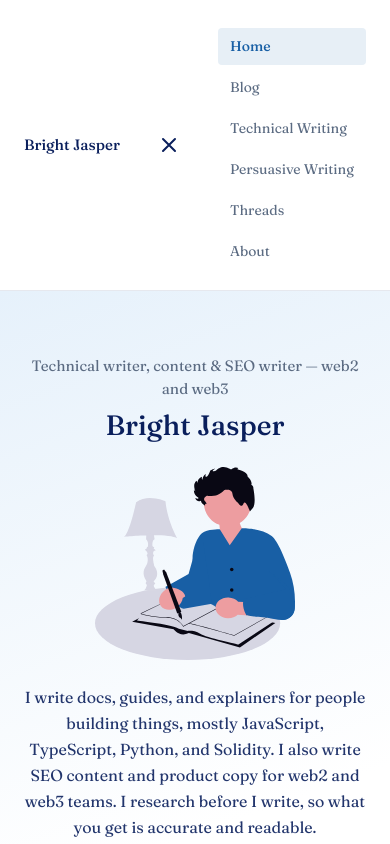
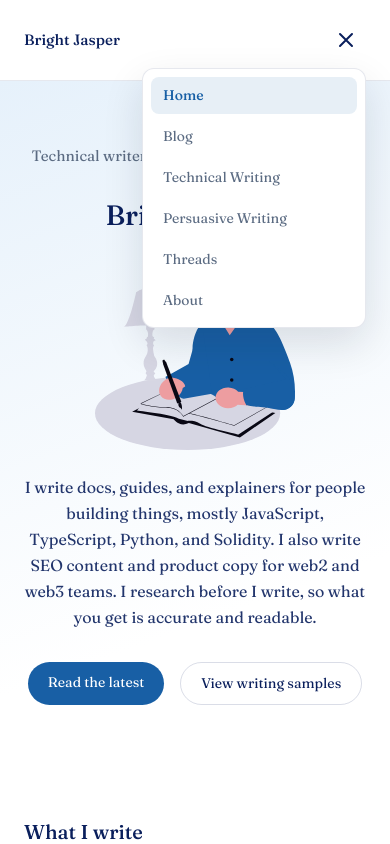
Before and after one commit to Aura-pix/bright-jasper, a Next.js app: page / in a window 390 px wide. Both pictures are taken after a click on the button "Open menu". Shown: the top 844 px of the page. Built offline with nearby package versions, Linux system fonts and the light colour scheme.

Commit message:
Fixed a justify between bug causing the hamburger menu to be in the center

```diff
--- a/components/Nav.js
+++ b/components/Nav.js
@@ -18,8 +18,11 @@ export default function Nav() {
 
   return (
     <header className="border-b border-ink/10">
-      <nav className="max-w-3xl mx-auto px-6 py-5 flex items-center justify-between gap-4">
-        <Link href="/" className="text-[15px] font-medium text-ink flex-shrink-0">
+      <nav className="relative max-w-3xl mx-auto px-6 py-5 flex items-center justify-between gap-4">
+        <Link
+          href="/"
+          className="text-[15px] font-medium text-ink flex-shrink-0"
+        >
           Bright Jasper
         </Link>
 
--- a/components/nav/HamburgerMenu.js
+++ b/components/nav/HamburgerMenu.js
@@ -18,10 +18,10 @@ export default function HamburgerMenu() {
   const pathname = usePathname();
 
   return (
-    <>
+    <div className="relative ml-auto sm:hidden">
       <button
         type="button"
-        className="sm:hidden p-2 text-ink hover:text-accent"
+        className="flex items-center justify-center p-2 text-ink hover:text-accent rounded-full transition-colors"
         aria-expanded={open}
         aria-controls="mobile-menu"
         aria-label={open ? "Close menu" : "Open menu"}
@@ -62,8 +62,10 @@ export default function HamburgerMenu() {
 
       <div
         id="mobile-menu"
-        className={`sm:hidden transition-all duration-200 ease-in-out overflow-hidden ${
-          open ? "max-h-64 opacity-100 mt-2" : "max-h-0 opacity-0"
+        className={`absolute right-0 top-full z-50 mt-2 w-56 origin-top-right rounded-xl border border-ink/10 bg-white p-2 shadow-[0_16px_40px_rgba(15,23,42,0.12)] transition-all duration-200 ease-out ${
+          open
+            ? "pointer-events-auto scale-100 opacity-100"
+            : "pointer-events-none scale-95 opacity-0"
         }`}
       >
         <nav className="flex flex-col gap-1">
@@ -71,10 +73,10 @@ export default function HamburgerMenu() {
             <Link
               key={link.href}
               href={link.href}
-              className={`px-3 py-2 rounded text-[14px] ${
+              className={`rounded-lg px-3 py-2 text-[14px] transition-colors ${
                 pathname === link.href
                   ? "bg-accent/10 text-accent font-medium"
-                  : "text-muted hover:text-ink"
+                  : "text-muted hover:bg-ink/5 hover:text-ink"
               }`}
               onClick={() => setOpen(false)}
             >
@@ -83,6 +85,6 @@ export default function HamburgerMenu() {
           ))}
         </nav>
       </div>
-    </>
+    </div>
   );
 }
```
